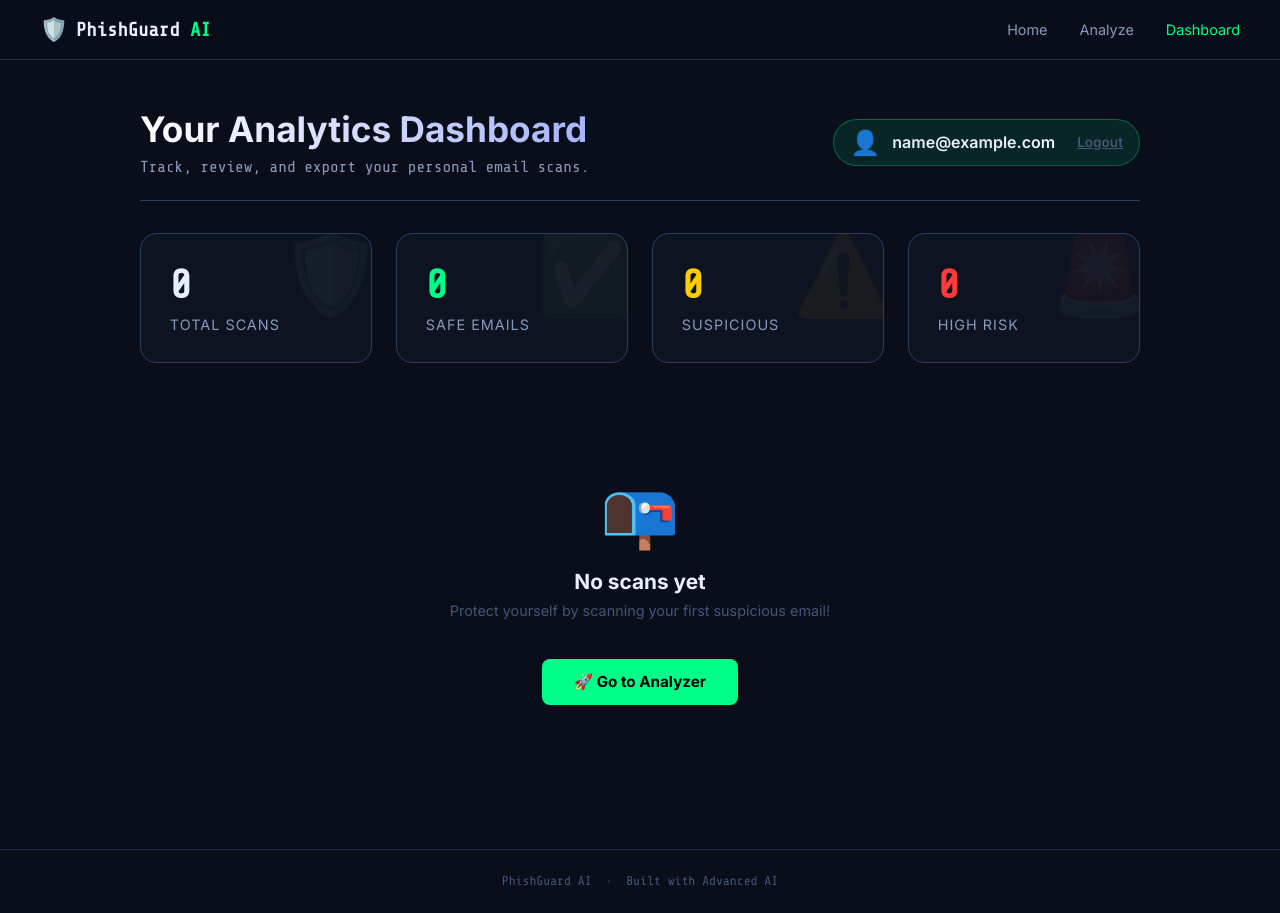
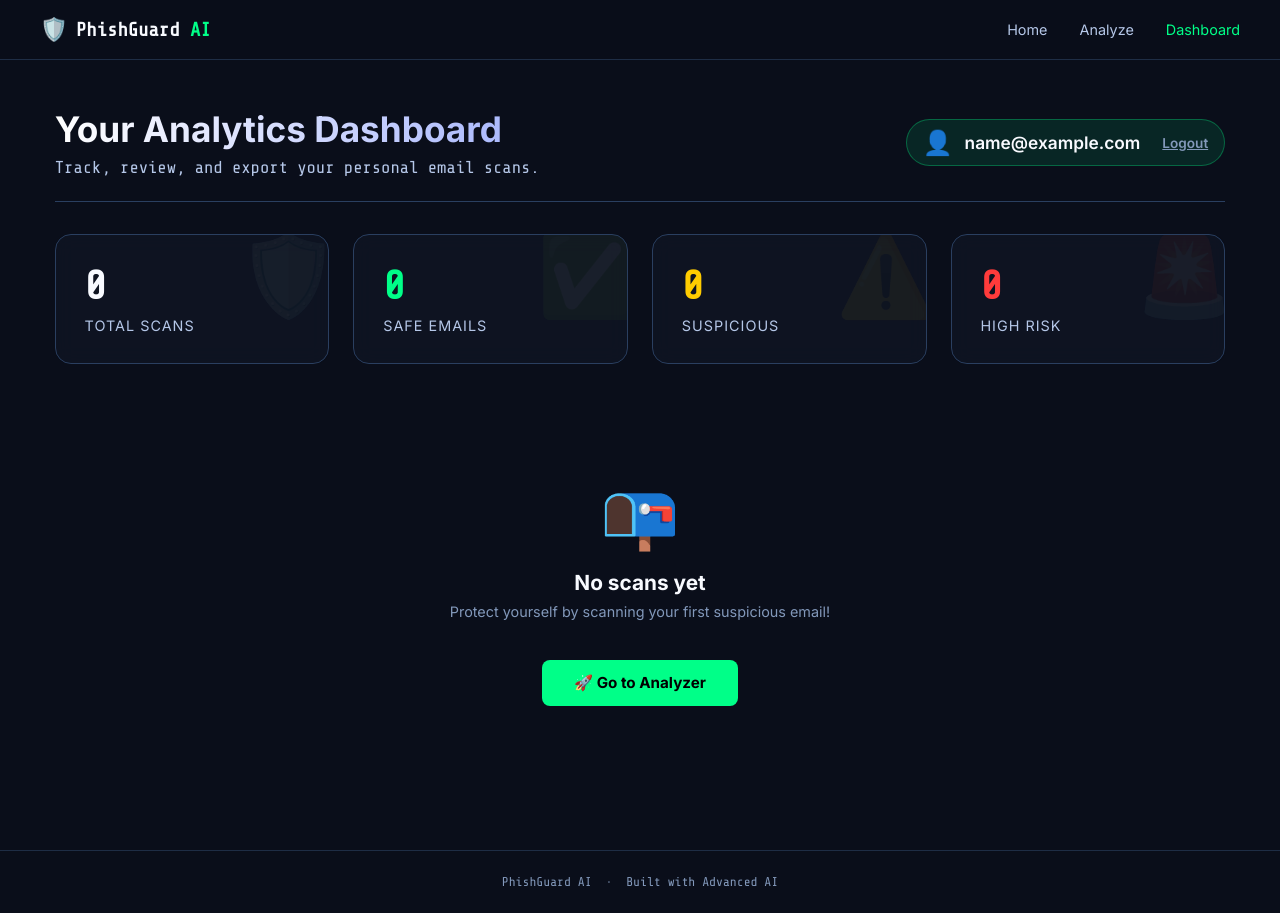
Before and after one commit to gauthambaluramcm-cpu/AI-Phishing-email-detector, a Flask app: page /dashboard in a window 1280 px wide. Before the commit the page ends 885 px from the top, so only its background shows below. Run offline with Flask 3, Linux system fonts and the light colour scheme; the visitor is signed in with stand-in values (Sample User, id 1); data that the repository does not hold is empty.

Commit message:
Enhance UI: increase font size, container widths, and text brightness

```diff
--- a/static/css/style.css
+++ b/static/css/style.css
@@ -21,9 +21,9 @@
     --yellow: #ffcc00;
     --yellow-dim: #cc9900;
     --blue: #00aaff;
-    --text-primary: #e8f0ff;
-    --text-secondary: #8899bb;
-    --text-muted: #445577;
+    --text-primary: #f8faff;
+    --text-secondary: #b5c7e8;
+    --text-muted: #8298ba;
     --mono: 'Share Tech Mono', monospace;
     --sans: 'Inter', sans-serif;
 }
@@ -37,6 +37,7 @@ body {
     background: var(--bg-primary);
     color: var(--text-primary);
     min-height: 100vh;
+    font-size: 1.08rem;
 }
 
 a {
@@ -287,7 +288,8 @@ a {
 /* ── How it works ─────────────────────────────────────────────────────────── */
 .how-section {
     padding: 5rem 2rem;
-    max-width: 1100px;
+    max-width: 1400px;
+    width: 95%;
     margin: 0 auto;
 }
 
@@ -350,7 +352,8 @@ a {
 }
 
 .analyzer-container {
-    max-width: 860px;
+    max-width: 1400px;
+    width: 95%;
     margin: 0 auto;
 }
 
--- a/templates/dashboard.html
+++ b/templates/dashboard.html
@@ -141,7 +141,7 @@
     </nav>
 
     <section class="history-section">
-        <div class="analyzer-container" style="max-width: 1000px;">
+        <div class="analyzer-container">
 
             <div class="dashboard-header" data-aos="fade-in">
                 <div class="welcome-text">
```
